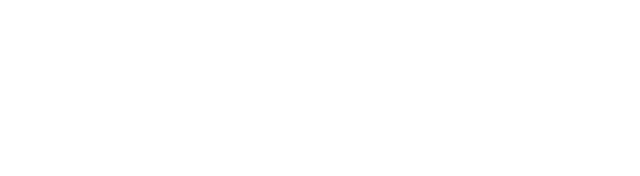
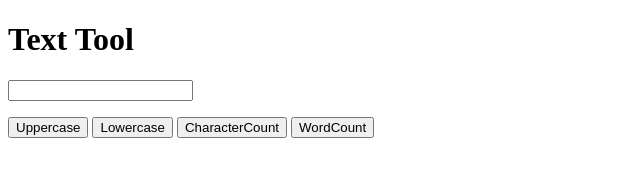
Before and after one commit to krushnaraut13/TextTool, a plain HTML site: page index.html in a window 1280 px wide. Shown: the whole page, without its empty margins (0-640 px from the left). Drawn offline with Linux system fonts and the light colour scheme.

Commit message:
second commit

```diff
--- a/index.html
+++ b/index.html
@@ -1,11 +1,24 @@
 <!DOCTYPE html>
 <html lang="en">
+
 <head>
     <meta charset="UTF-8">
     <meta name="viewport" content="width=device-width, initial-scale=1.0">
     <title>Tool</title>
 </head>
+
 <body>
+    <h1 class="a">Text Tool</h1>
+    <input type="text" class="inp" id="inputText" />
+    <p class="resultText" id="resultText"></p>
+    <div class="parentdiv">
+        <div class="childdiv">
+            <button class="abc" onclick="action('uppercase')">Uppercase</button>
+            <button class="abc" onclick="action('lowercase')">Lowercase</button>
+            <button class="abc" onclick="action('charactercount')">CharacterCount</button>
+            <button class="abc" onclick="action('wordcount')">WordCount</button>
+        </div>
+    </div>
+</body>
 
-</body>
 </html>
```
